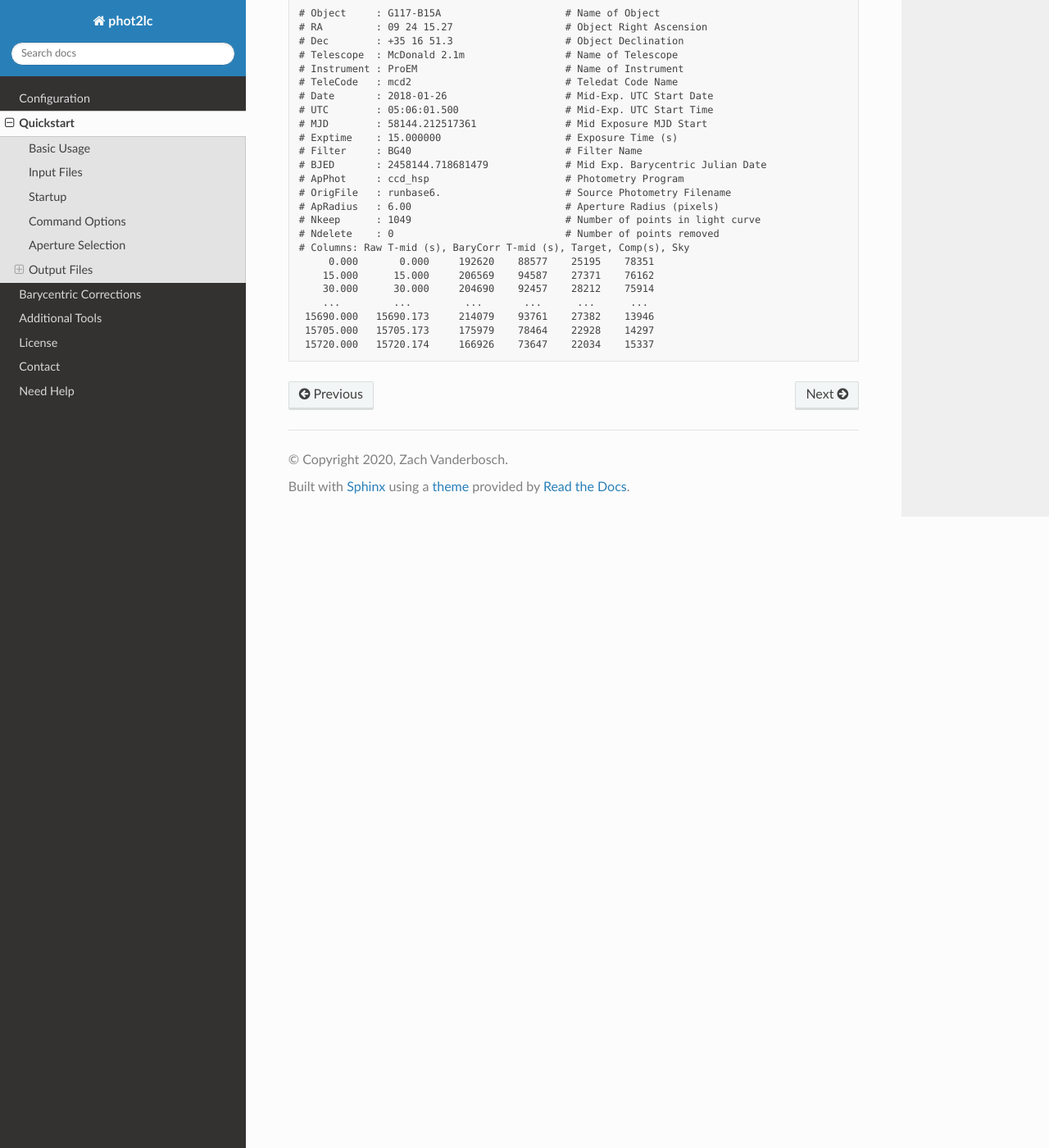
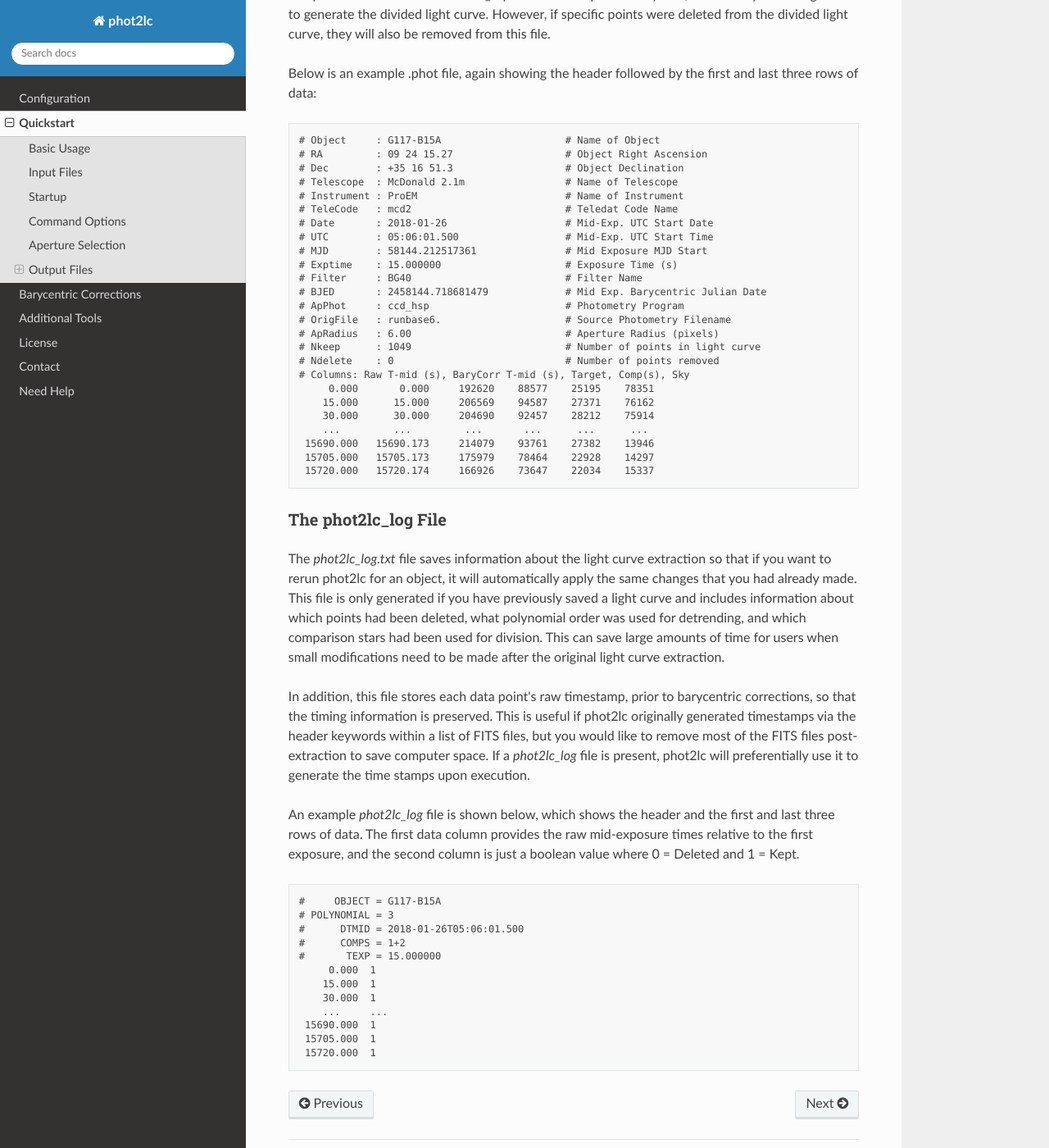
Before and after one commit to zvanderbosch/phot2lc, a Sphinx documentation site: the page built from docs/source/quickstart.rst, in a window 1280 px wide and 1400 px high, scrolled down 5381 px. Shown: the whole window at 82% size. Built offline with Sphinx 7.4.7 and the Read the Docs theme 2.0.0, drawn with Linux system fonts in a browser that asks for light colours; some of the changed text lies outside the part shown.

Commit message:
Small bug fixes and doc updates

```diff
--- a/docs/source/quickstart.rst
+++ b/docs/source/quickstart.rst
@@ -70,7 +70,7 @@
 
 From left to right, these windows are named:
 
-* **First Image**: Displays the first image. The target and comparison stars are marked if a *pixloc_name* file was provided, otherwise this will just be an unmarked image.
+* **First Image**: Displays the first image. The target and comparison stars are marked if a *pixloc_name* file was provided, otherwise this will just be an unmarked image. This image will be saved as a PNG file when the program is run.
 * **Raw Photometry**: Displays the raw photometry for target and comparison stars, along with the amount of sky subtracted from the target. The mean values are displayed to the right of each light curve.
 * **Divided Light Curve**: Primarily displays the divided light curve, but also displaying the summed comparison star flux (top right panel) and the polynomial being used to de-trend the light curve (top left panel). This is where most of the interactive tools are used.
 
@@ -122,7 +122,7 @@
 
 .. math::
 
-   \langle\mathrm{P2P}\rangle = \sqrt{\frac{\sum(y_{i+1}-y_i)^2}{N}}
+   \langle\mathrm{P2P}\rangle = \sqrt{\frac{\sum_{i=0}^{N-1}(y_{i+1}-y_i)^2}{N-1}}
 
 The :math:`\langle\mathrm{P2P}\rangle` is determined for all light curves using the same settings defined in the *Divided Light Curve* window (i.e. same deleted points, same polynomial division, same comparison stars used). Currently, this selection is automated and phot2lc does not allow manual selection of a different aperture size. *A future version of phot2lc will likely provide this capability.*
 
@@ -145,9 +145,13 @@
 Output Files
 ------------
 
-Upon choosing to save your light curve with "W" or "G", phot2lc will perform the :ref:`barycentric time corrections<Barycentric Corrections>` to each point and then provide you with two output files. The **.lc** file contains the divided light curve while the **.phot** file contains the raw photometry corresponding to the optimal aperture size. Again, these files are modeled very closely after the *.lc1* and *.wq* files generated by WQED.
+* `The .lc File`_
+* `The .phot File`_
+* `The phot2lc_log File`_
 
-Both files start with two time columns, the first corresponding to the original times and the second corresponding to the barycentric corrected times. Both are provided in the event that you consider the barycentric corrections for your particular object to be unreliable for any reason.
+Upon choosing to save your light curve with "W" or "G", phot2lc will perform the :ref:`barycentric time corrections<Barycentric Corrections>` to each point and then provide you with three output files. The :ref:`.lc<The .lc File>` file contains the divided light curve while the :ref:`.phot<The .phot File>` file contains the raw photometry corresponding to the optimal aperture size. These files are modeled very closely after the *.lc1* and *.wq* files generated by WQED. The third output file is called, :ref:`phot2lc_log.txt<The phot2lc_log File>`, and stores information about your saved light curve which allows phot2lc to essentially restore your session for a particular object (:ref:`more details below<The phot2lc_log File>`).
+
+The .lc and .phot files start with two time columns, the first corresponding to the original times and the second corresponding to the barycentric corrected times. Both are provided in the event that you consider the barycentric corrections for your particular object to be unreliable for any reason.
 
 The naming convention for the files are **<object>_<obs_date>.lc** and **<object>_<obs_date>.phot**, where <object> is replaced by the object name and <obs_date> is replaced by the observation date in YYYYMMDD format.
 
@@ -226,3 +230,27 @@
    15690.000   15690.173     214079    93761    27382    13946
    15705.000   15705.173     175979    78464    22928    14297
    15720.000   15720.174     166926    73647    22034    15337
+
+The phot2lc_log File
+~~~~~~~~~~~~~~~~~~~~
+
+The *phot2lc_log.txt* file saves information about the light curve extraction so that if you want to rerun phot2lc for an object, it will automatically apply the same changes that you had already made. This file is only generated if you have previously saved a light curve and includes information about which points had been deleted, what polynomial order was used for detrending, and which comparison stars had been used for division. This can save large amounts of time for users when small modifications need to be made after the original light curve extraction.
+
+In addition, this file stores each data point's raw timestamp, prior to barycentric corrections, so that the timing information is preserved. This is useful if phot2lc originally generated timestamps via the header keywords within a list of FITS files, but you would like to remove most of the FITS files post-extraction to save computer space. If a *phot2lc_log* file is present, phot2lc will preferentially use it to generate the time stamps upon execution.
+
+An example *phot2lc_log* file is shown below, which shows the header and the first and last three rows of data. The first data column provides the raw mid-exposure times relative to the first exposure, and the second column is just a boolean value where 0 = Deleted and 1 = Kept.
+
+.. code-block:: text
+
+  #     OBJECT = G117-B15A
+  # POLYNOMIAL = 3
+  #      DTMID = 2018-01-26T05:06:01.500
+  #      COMPS = 1+2
+  #       TEXP = 15.000000
+       0.000  1
+      15.000  1
+      30.000  1
+      ...     ...
+   15690.000  1
+   15705.000  1
+   15720.000  1
--- a/photfunc.py
+++ b/photfunc.py
@@ -146,7 +146,7 @@
 # Function for calculating P2P scatter of a light curve
 def pp_scat(ydata):
     Nv = len(ydata)
-    pp_avg = (sum((ydata[0:-1]-ydata[1:])**2)/Nv)**(0.5)
+    pp_avg = (sum((ydata[0:-1]-ydata[1:])**2)/(Nv-1))**(0.5)
     return pp_avg
 
 # Function to calculate a polynomial fit to a lightcurve
--- a/version_history.txt
+++ b/version_history.txt
@@ -322,3 +322,8 @@
     where "filename" is the input .lc file's name.
 > Fixed bug in photfunc.py's prewhiten function which
     calculated one more pre-whitening step than requested.
+
+Version 1.5.11 - 2020-07-13
+---------------------------
+> Small bug fix in the pp_scat function within photfunc.py.
+    Denominator should have been N-1, not N.
```
Also changed, not shown: other parts of docs/source/quickstart.rst (+1 -1 lines), 13 other files.
